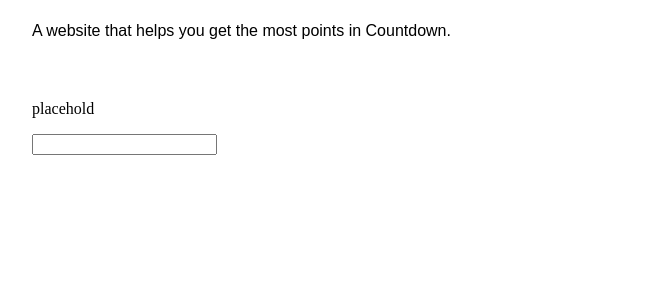
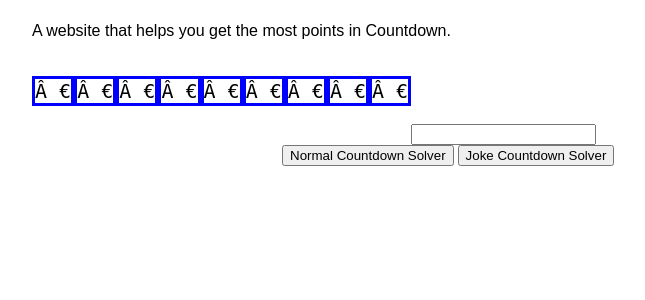
Before and after one commit to CodeGuild-co/EarlDescent, a PHP site: page / in a window 1280 px wide. Shown: the part 58-358 px from the top of the page, without its empty margins (26-671 px from the left). Run offline with PHP 8.4, Linux system fonts and the light colour scheme.

Commit message:
Updating the html and css

```diff
--- a/index.css
+++ b/index.css
@@ -11,5 +11,126 @@
 .entry {
 	margin-top: 60px;
 	margin-left: 50px;
+	letter-spacing: 4px;
+}
 
+.EnteredText{
+	margin-left: 50px;
 }
+
+#letter0:hover{
+	color: red;
+	border: 3px solid red;
+}
+
+#letter1:hover{
+	color: red;
+	border: 3px solid red;
+}
+
+#letter2:hover{
+	color: red;
+	border: 3px solid red;
+}
+
+#letter3:hover{
+	color: red;
+	border: 3px solid red;
+}
+
+#letter4:hover{
+	color: red;
+	border: 3px solid red;
+}
+
+#letter5:hover{
+	color: red;
+	border: 3px solid red;
+}
+
+#letter6:hover{
+	color: red;
+	border: 3px solid red;
+}
+
+#letter7:hover{
+	color: red;
+	border: 3px solid red;
+}
+
+#letter8:hover{
+	color: red;
+	border: 3px solid red;
+}
+
+.TextEntry {
+	margin-top: 50px;
+	margin-left: 50px;
+}
+
+.SubmitButtons{
+	margin-left: 300px;
+}
+
+#letter0{
+	border: 3px solid blue;
+	text-transform: uppercase;
+	font-family: monospace;
+	font-size: 20px;
+}
+
+#letter1{
+	border: 3px solid blue;
+	text-transform: uppercase;
+	font-family: monospace;
+	font-size: 20px;
+}
+
+#letter2{
+	border: 3px solid blue;
+	text-transform: uppercase;
+	font-family: monospace;
+	font-size: 20px;
+}
+
+#letter3{
+	border: 3px solid blue;
+	text-transform: uppercase;
+	font-family: monospace;
+	font-size: 20px;
+}
+
+#letter4{
+	border: 3px solid blue;
+	text-transform: uppercase;
+	font-family: monospace;
+	font-size: 20px;
+}
+
+#letter5{
+	border: 3px solid blue;
+	text-transform: uppercase;
+	font-family: monospace;
+	font-size: 20px;
+}
+
+#letter6{
+	border: 3px solid blue;
+	text-transform: uppercase;
+	font-family: monospace;
+	font-size: 20px;
+}
+
+#letter7{
+	border: 3px solid blue;
+	text-transform: uppercase;
+	font-family: monospace;
+	font-size: 20px;
+}
+
+#letter8{
+	border: 3px solid blue;
+	text-transform: uppercase;
+	font-family: monospace;
+	font-size: 20px;
+}
--- a/index.html
+++ b/index.html
@@ -15,15 +15,53 @@
 		<p> A website that helps you get the most points in Countdown. </p>
 	</div>
 
-	</p>
+<!-- Entry Form -->
+	<script>
+		function letter(){
+		for (var i=0;i<=8;i++){
+
+		document.getElementById("letter"+i.toString()).innerHTML=document.getElementById("textInp").value;
+		var x=document.getElementById("textInp").value;
+		document.getElementById("letter"+i.toString()).innerHTML=document.getElementById("textInp").value;
+				document.getElementById("letter"+i.toString()).innerHTML=x.substring(i,i+1);
+		if (document.getElementById("letter"+i.toString()).innerHTML == "")  {
+			document.getElementById("letter"+i.toString()).innerHTML = "⠀";
+		}
+		}
+		}
+		function remove(x){
+		var y=document.getElementById("textInp").value;
+		document.getElementById("textInp").value=y.substring(0,x)+y.substring(Number(x)+1);
+		letter();
+		}
+	</script>
+
+ <div class="EnteredText">
+	<p id='letters'></p>
+	<p id='letter0' onclick="remove('0')" style='float: left'>⠀</p>
+	<p id='letter1' onclick="remove('1')" style='float: left'>⠀</p>
+	<p id='letter2' onclick="remove('2')" style='float: left'>⠀</p>
+	<p id='letter3' onclick="remove('3')" style='float: left'>⠀</p>
+	<p id='letter4' onclick="remove('4')" style='float: left'>⠀</p>
+	<p id='letter5' onclick="remove('5')" style='float: left'>⠀</p>
+	<p id='letter6' onclick="remove('6')" style='float: left'>⠀</p>
+	<p id='letter7' onclick="remove('7')" style='float: left'>⠀</p>
+	<p id='letter8' onclick="remove('8')" style='float: left'>⠀</p>
+</div>
+
+	<br>
+
+	<div class="TextEntry">
+		<form>
+			<input maxlength="9" type='text' id='textInp' name='inputText' onkeyup="letter()">
+			</div>
+			<div class="SubmitButtons">
+			<input type="submit" value="Normal Countdown Solver">
+			<input type="submit" value="Joke Countdown Solver">
+			</div>
+		</form>
 	</div>
 
-<!-- Entry Form -->
-	<div class="entry">
-		<p id='letters'>placehold</p>
-		<form>
-		<input type='text' id='textInp' name='inputText' onkeyup='document.getElementById("letters").innerHTML=document.getElementById("textInp").value;'>
-		</form>
-	</div>
+
 </body>
 </html>
```
